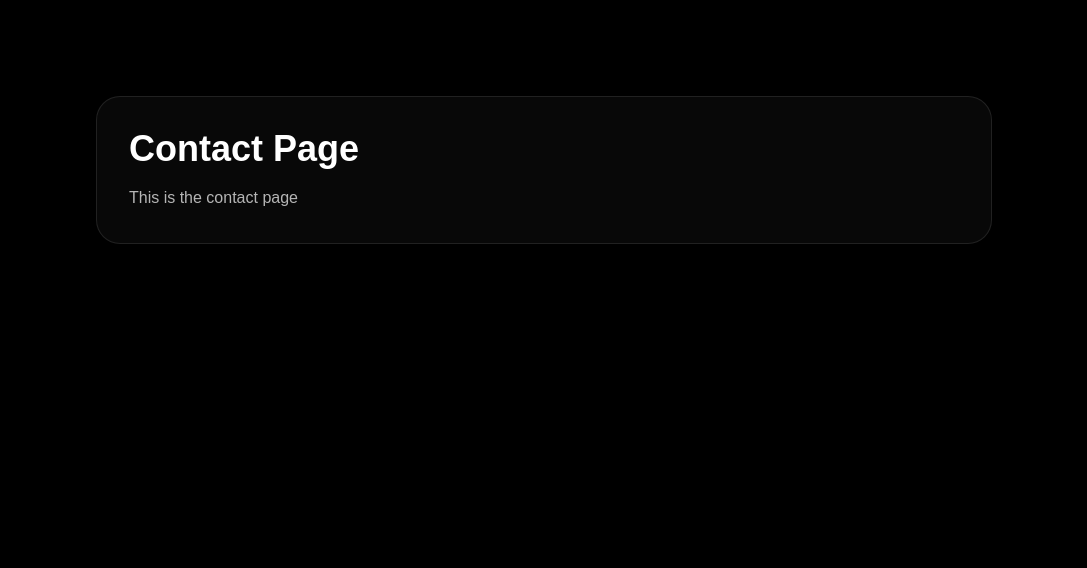
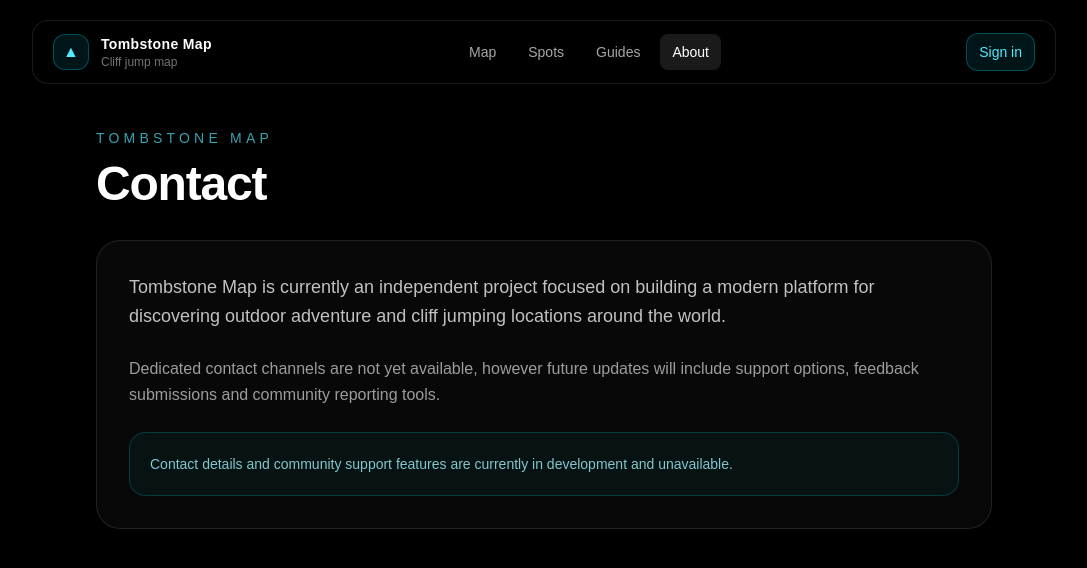
Before and after one commit to dyls-03/tombstonemap-v2, a Next.js app: page /about/contact in a window 1280 px wide. Shown: the top 568 px of the page, without its empty margins (96-1183 px from the left). Built offline with nearby package versions, Linux system fonts and the light colour scheme.

Commit message:
#67: Created contact page

```diff
--- a/app/about/contact/page.tsx
+++ b/app/about/contact/page.tsx
@@ -1,15 +1,41 @@
-export default function AboutPage() {
+import FloatingNavbar from "@/components/layout/FloatingNavBar";
+
+export default function ContactPage() {
     return (
-      <main className="min-h-screen bg-black text-white px-6 py-24">
-        <div className="max-w-4xl mx-auto">
-          <div className="bg-white/[0.03] border border-white/10 rounded-3xl backdrop-blur-xl p-8">
-            <h1 className="text-4xl font-bold mb-4">
-              Contact Page
+      <main className="min-h-screen bg-black px-6 py-32 text-white">
+        <FloatingNavbar />
+        <div className="mx-auto max-w-4xl">
+
+          <div className="mb-8">
+            <p className="mb-3 text-sm uppercase tracking-[0.3em] text-cyan-300/70">
+              Tombstone Map
+            </p>
+
+            <h1 className="text-5xl font-bold tracking-tight">
+              Contact
             </h1>
+          </div>
 
-            <p className="text-white/70 leading-relaxed">
-              This is the contact page
+          <div className="rounded-3xl border border-white/10 bg-white/[0.03] p-8 backdrop-blur-xl">
+
+            <p className="mb-6 text-lg leading-relaxed text-white/75">
+              Tombstone Map is currently an independent project focused on
+              building a modern platform for discovering outdoor adventure and
+              cliff jumping locations around the world.
             </p>
+
+            <p className="mb-6 leading-relaxed text-white/60">
+              Dedicated contact channels are not yet available, however future
+              updates will include support options, feedback submissions and
+              community reporting tools.
+            </p>
+
+            <div className="rounded-2xl border border-cyan-400/20 bg-cyan-400/5 p-5">
+              <p className="text-sm leading-relaxed text-cyan-200/80">
+                Contact details and community support features are currently in
+                development and unavailable.
+              </p>
+            </div>
           </div>
         </div>
       </main>
```
